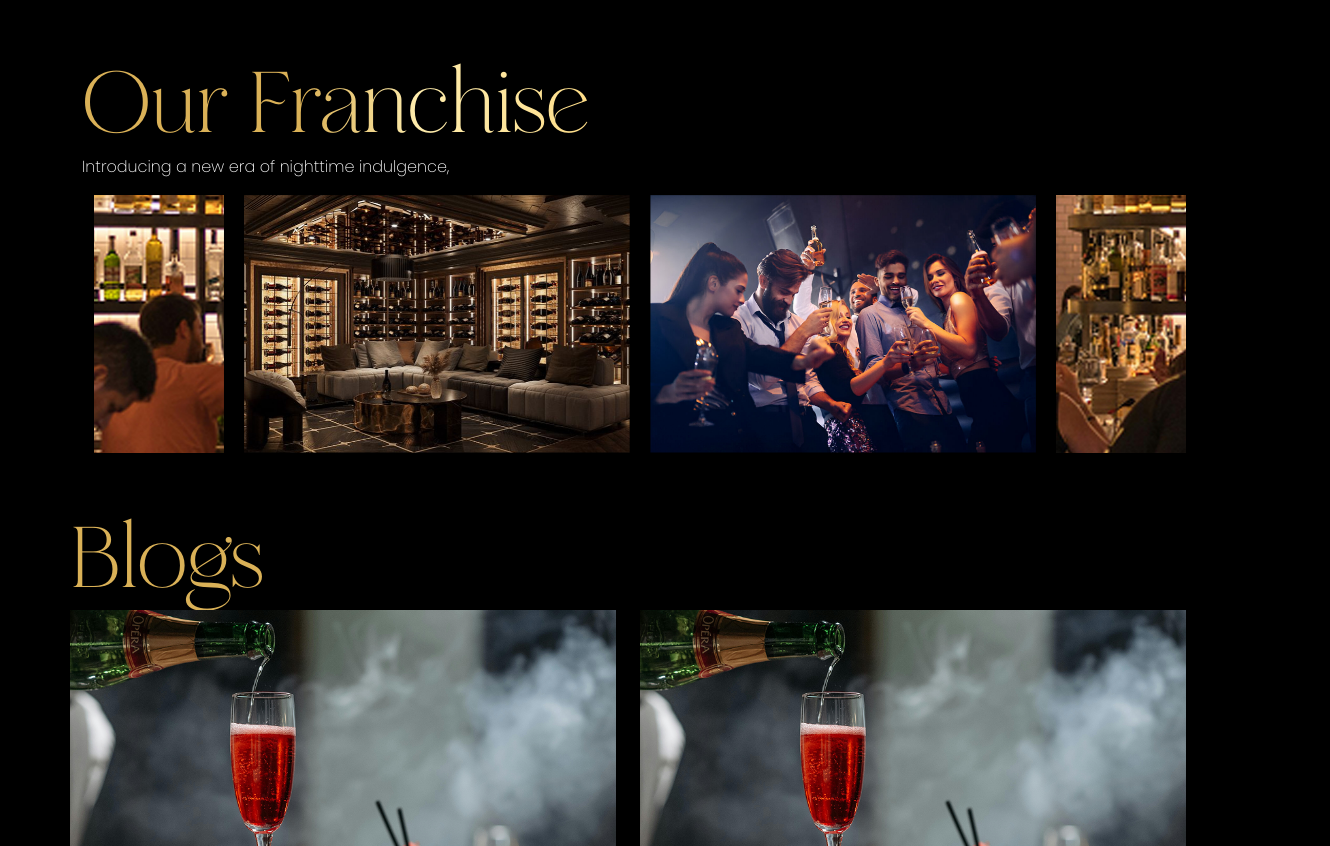
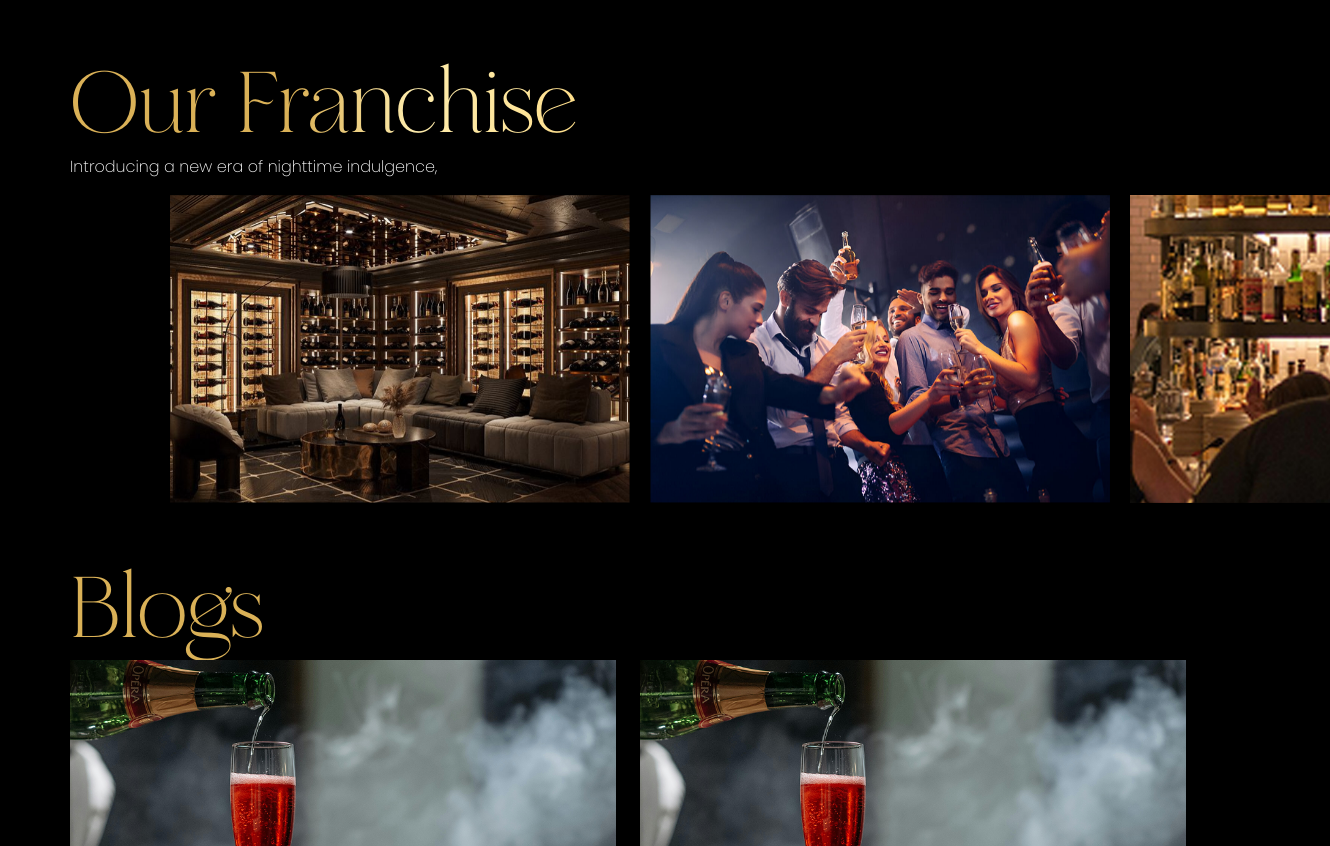
Before and after one commit to harshrawal29/fashion-tv, a plain HTML site: page index.html in a window 1280 px wide. Shown: the part 3453-4299 px from the top of the page, 1330 px wide, since content can reach past the window. Drawn offline with Linux system fonts and the light colour scheme.

Commit message:
css merge

```diff
--- a/assets/css/style.css
+++ b/assets/css/style.css
@@ -177,6 +177,19 @@ body {
   outline: none !important;
 }
 
+@media (min-width: 1000px) {
+  .owl-carousel-features .owl-stage-outer {
+    overflow: visible;
+    margin-left: -0px;
+    margin-right: -120px;
+  }
+
+  #franchise .container {
+    padding-left: 0;
+    padding-right: 0;
+  }
+}
+
 .custom-nav-btn {
   font-size: 25px;
 }
--- a/assets/js/main.js
+++ b/assets/js/main.js
@@ -44,7 +44,7 @@ $(document).ready(function () {
   }
 
   $(".owl-carousel").owlCarousel({
-    loop: true,
+    loop: false,
     margin: 20,
     nav: false,
     dots: false,
@@ -52,15 +52,15 @@ $(document).ready(function () {
     responsive: {
       0: {
         items: 1,
-        stagePadding: 40, // mobile: peeking next slide a bit
+        stagePadding: 40,
       },
       600: {
         items: 1,
-        stagePadding: 60, // adjust as you like
+        stagePadding: 60,
       },
       1000: {
         items: 2,
-        stagePadding: 150, // this will make half of 3rd item visible
+        stagePadding: 100,
         nav: false,
       },
     },
--- a/index.html
+++ b/index.html
@@ -202,6 +202,9 @@
             <div class="item">
               <img src="assets/img/Franchise-3.jpg" class="img-fluid" />
             </div>
+            <div class="item">
+              <img src="assets/img/Franchise-2.png" class="img-fluid" />
+            </div>
           </div>
         </div>
       </section>
```
